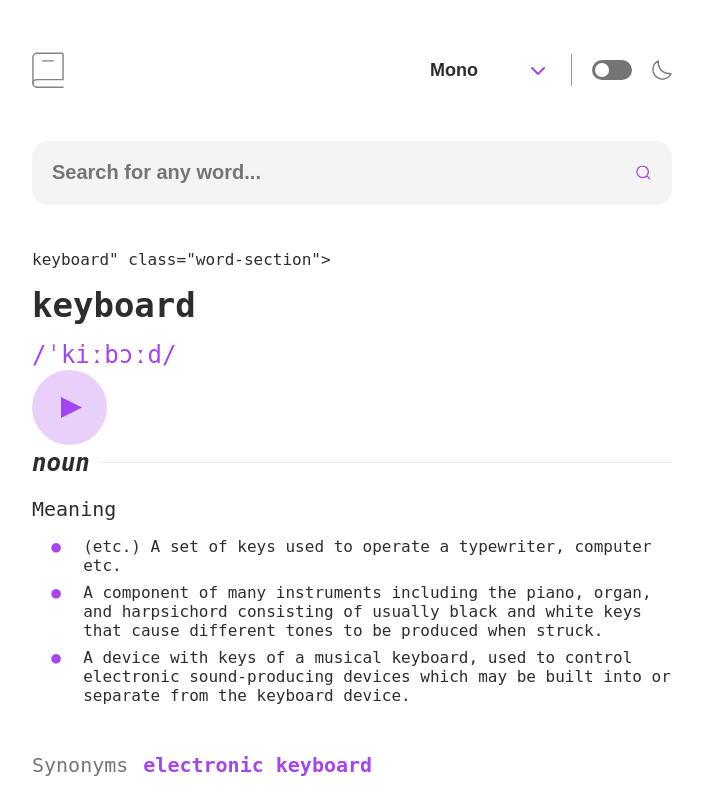
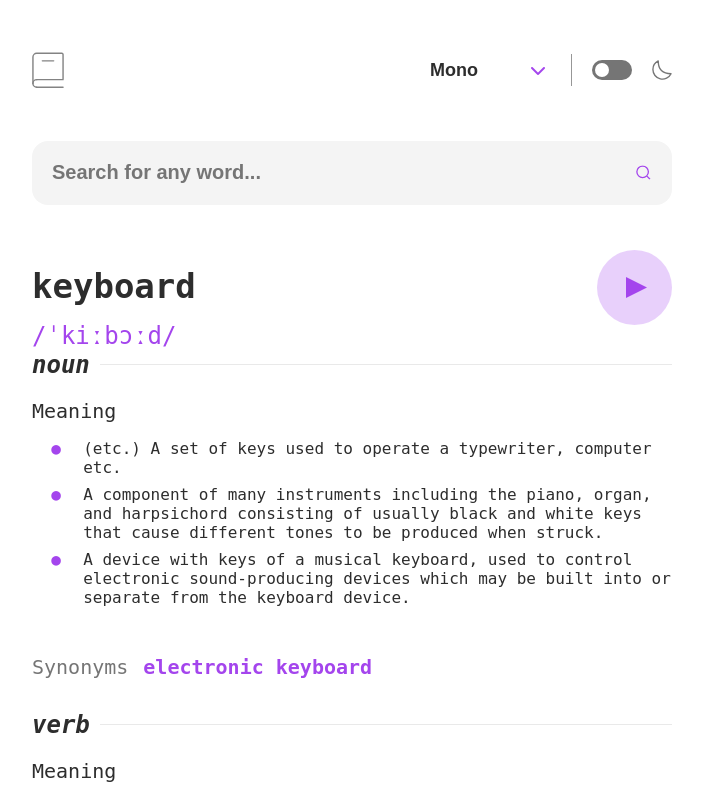
Before and after one commit to Kojoel/Dictionary-web-app, an Angular app: page / in a window 1280 px wide. Shown: the whole page, without its empty margins (288-991 px from the left). Built offline with nearby package versions, Linux system fonts and the light colour scheme.

Commit message:
font color fix on dark theme

```diff
--- a/src/app/word-meaning/word-meaning.component.html
+++ b/src/app/word-meaning/word-meaning.component.html
@@ -9,7 +9,7 @@
 }
 @else {
     @for(res of dataService.returnedData; track res){
-        <div [class]="darkmode.isDark? 'worddarkmode' : 'wordlightmode'">{{res.word}}" class="word-section">
+        <div [class]="darkmode.isDark? 'worddarkmode' : 'wordlightmode'" class="word-section">
             <div class="word">
                 <p [class]="darkmode.isDark? 'worddarkmode' : 'wordlightmode'">{{res.word}}</p>
                 <p>{{res.phonetic}}</p>
```
